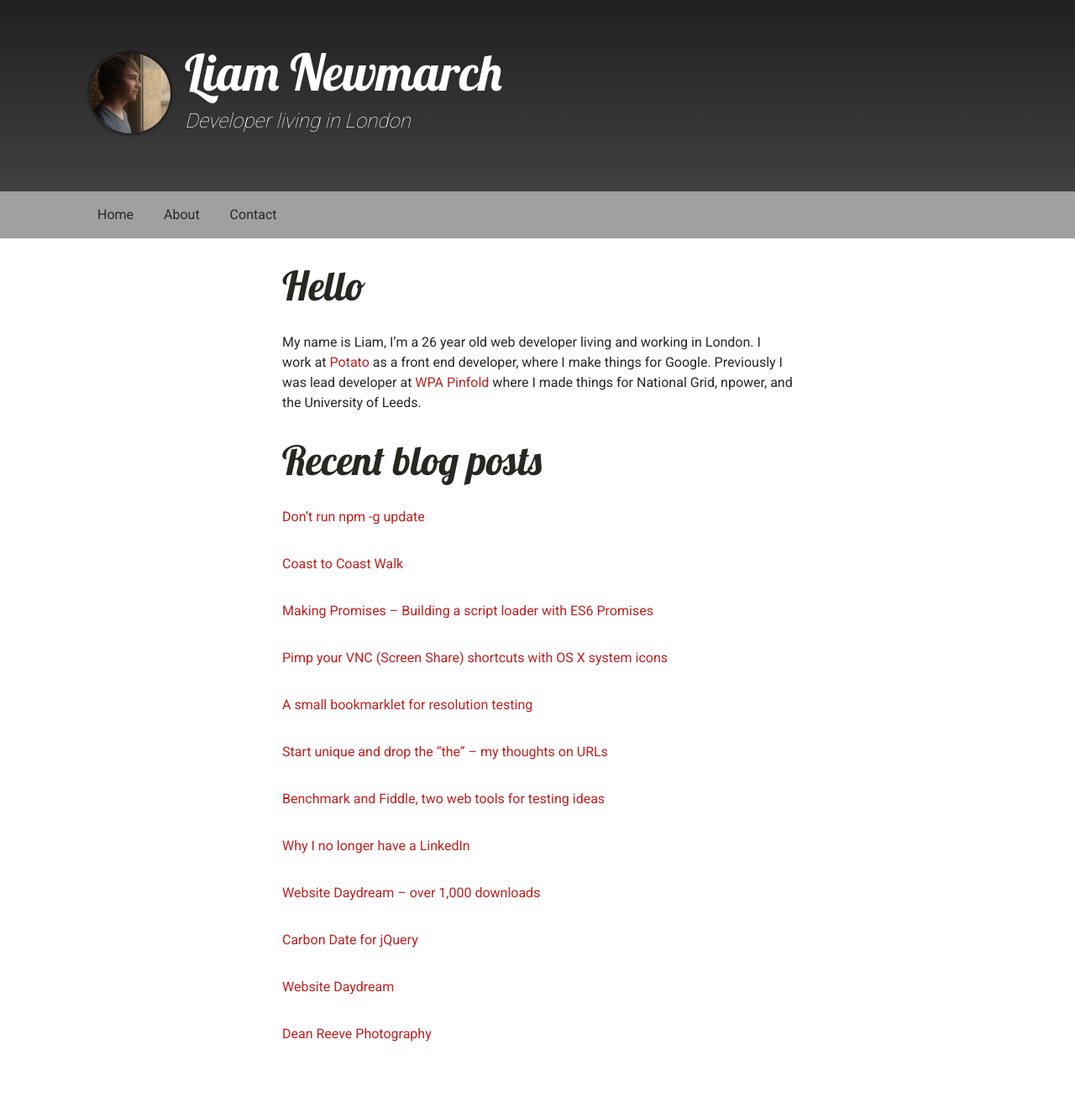
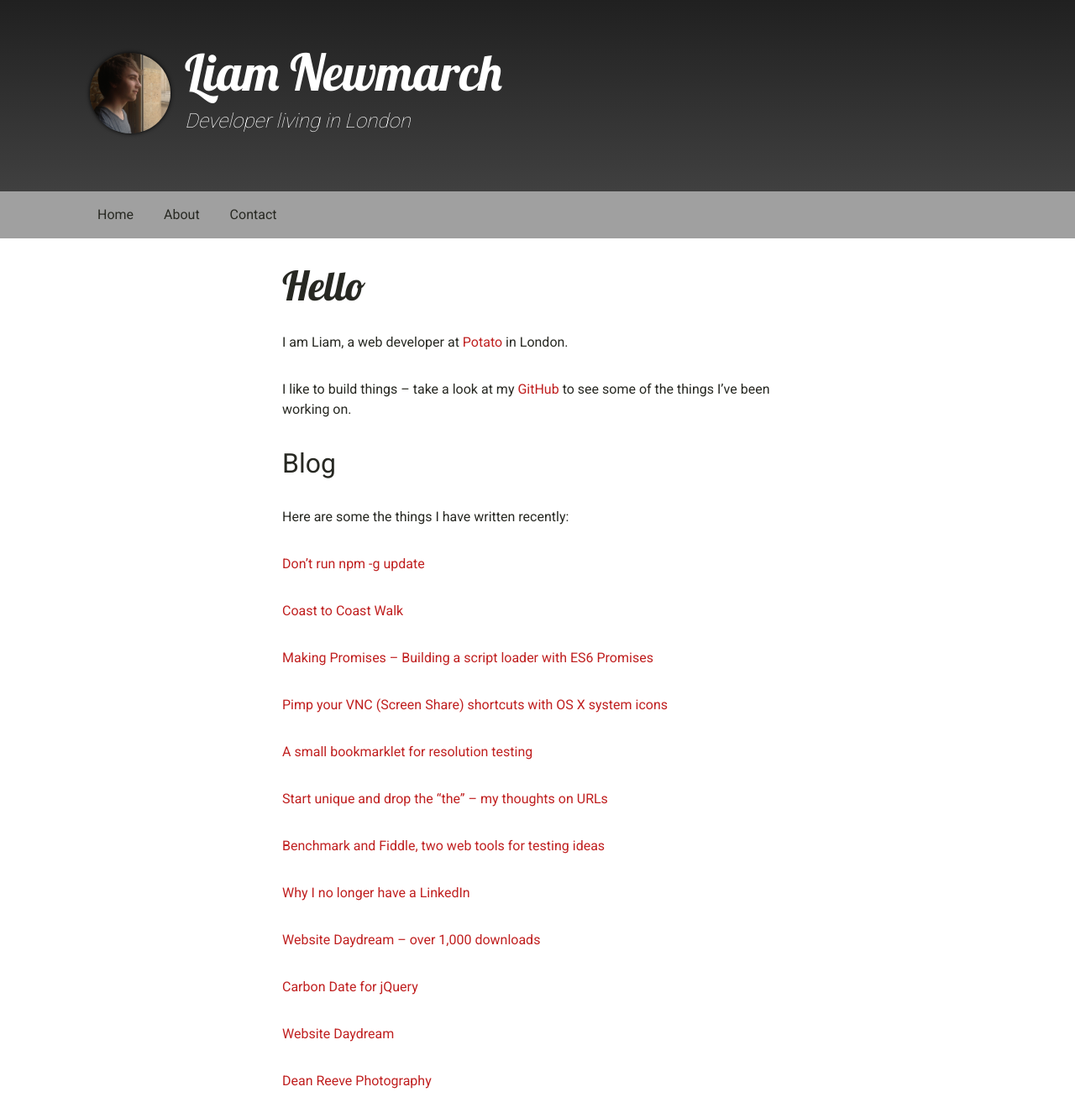
Before and after one commit to liamnewmarch/liamnewmarch.co.uk, a Jekyll site: the page built from index.md, in a window 1280 px wide. Shown: the whole page at 84% size. Built offline with Jekyll 4.4.1, drawn with Linux system fonts in a browser that asks for light colours; before the commit the page ends 1276 px from its top, so only the background shows below that.

Commit message:
Update copy

```diff
--- a/index.md
+++ b/index.md
@@ -5,14 +5,13 @@ layout: main
 
 # Hello
 
-My name is Liam, I’m a <span class="insert-age">twenty-something</span> web developer living and working in London. I work at [Potato][potato-link] as a front end developer, where I make things for Google. Previously I was lead developer at [WPA Pinfold][wpa-link] where I made things for National Grid, npower, and the University of Leeds.
+I am Liam, a web developer at [Potato](https://p.ota.to) in London.
 
+I like to build things – take a look at my [GitHub](https://github.com/liamnewmarch/) to see some of the things I’ve been working on.
 
-[wpa-link]: http://wpa-pinfold.co.uk
-[potato-link]: https://p.ota.to
+## Blog
 
-
-# Recent blog posts
+Here are some the things I have written recently:
 
 {% for post in site.posts %}
 *	[{{ post.title }}]({{ post.url }})
```
Also changed, not shown: about/index.md (+5 -3 lines).
